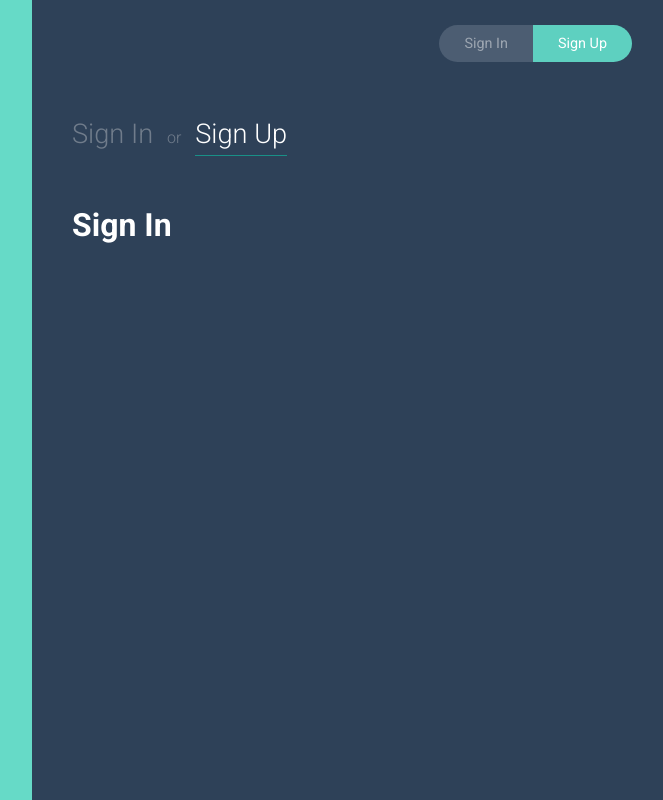
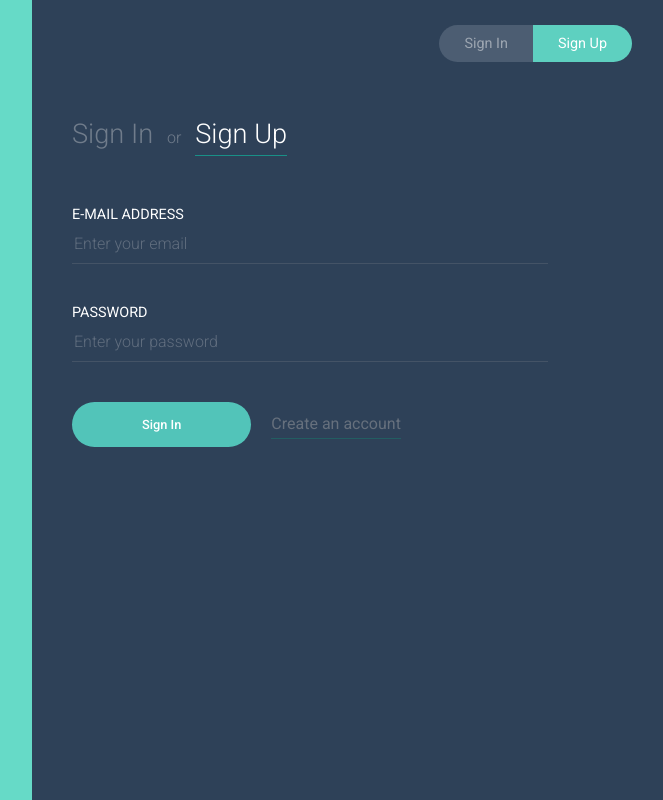
Before and after one commit to DundarKoray/React_Creating-A-Form, a React (Create React App) app: page /sign-in in a window 1280 px wide. Shown: the whole page, without its empty margins (608-1271 px from the left). Built offline with nearby package versions, Linux system fonts and the light colour scheme.

Commit message:
Created SignUp and SignIn components and router path for them

```diff
--- a/src/App.js
+++ b/src/App.js
@@ -1,6 +1,7 @@
 import React from 'react';
 import { BrowserRouter as Router, Route, Link} from 'react-router-dom'
 import SignUpForm from './pages/SignUpForm'
+import SignInForm from './pages/SignInForm'
 
 import './App.css';
 
@@ -21,12 +22,12 @@ class App extends React.Component {
               <Link to="/sign-in" className="FormTitle__Link">Sign In</Link> or <Link to="/" className="FormTitle__Link FormTitle__Link--Active">Sign Up</Link>
             </div>
 
-          <Route exact path="/" Component={SignUpForm}>
+            <Route exact path="/" component={SignUpForm}>
 
             </Route>
 
-          <Route path="/sign-in">
-            <h1>Sign In</h1>
+            <Route path="/sign-in" component={SignInForm}>
+
             </Route>
 
           </div>
--- /dev/null
+++ b/src/pages/SignInForm.js
@@ -0,0 +1,34 @@
+import React from 'react'
+
+class SignInForm extends React.Component {
+    render(){
+        return (
+            <div className="FormCenter">
+                <form className="FormFields" onSubmit={this.handleSubmit}>
+
+                    {/*E-MAIL ADDRESS*/}
+                    <div className="FormField">
+                        <label className="FormField__Label" htmlFor="email">E-Mail Address</label>
+                        <input type="email" id="email" className="FormField__Input" placeholder="Enter your email" name="email" />
+                    </div>
+
+                    {/*PASSWORD*/}
+                    <div className="FormField">
+                        <label className="FormField__Label" htmlFor="password">Password</label>
+                        <input type="password" id="password" className="FormField__Input" placeholder="Enter your password" name="password"/>
+                    </div>
+
+
+                    {/*BUTTON*/}
+                    <div className="FormField">
+                        <button className="FormField__Button mr-20">Sign In</button>
+                        <a href="#" className="FormField__Link">Create an account</a>
+                    </div>
+
+                </form>
+          </div>
+        )
+    }
+}
+
+export default SignInForm
--- a/src/pages/SignUpForm.js
+++ b/src/pages/SignUpForm.js
@@ -1,4 +1,5 @@
 import React from 'react'
+
 
 class SignUpForm extends React.Component {
   render(){
```
Lines whose indentation alone changed are shown as unchanged.
